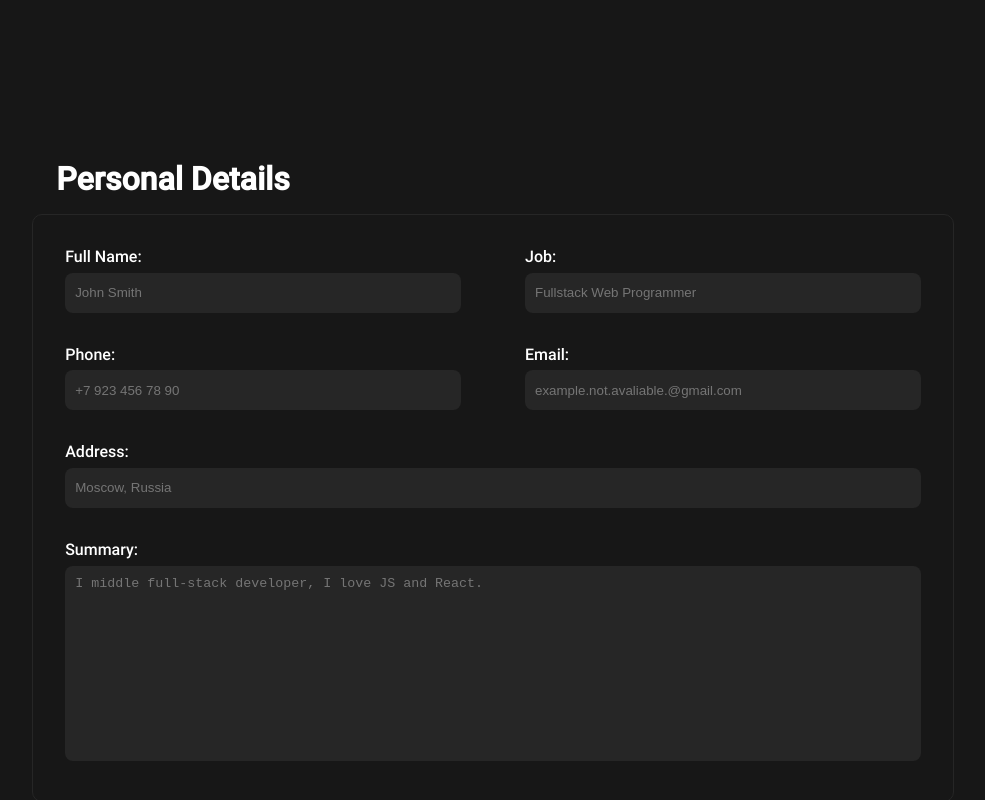
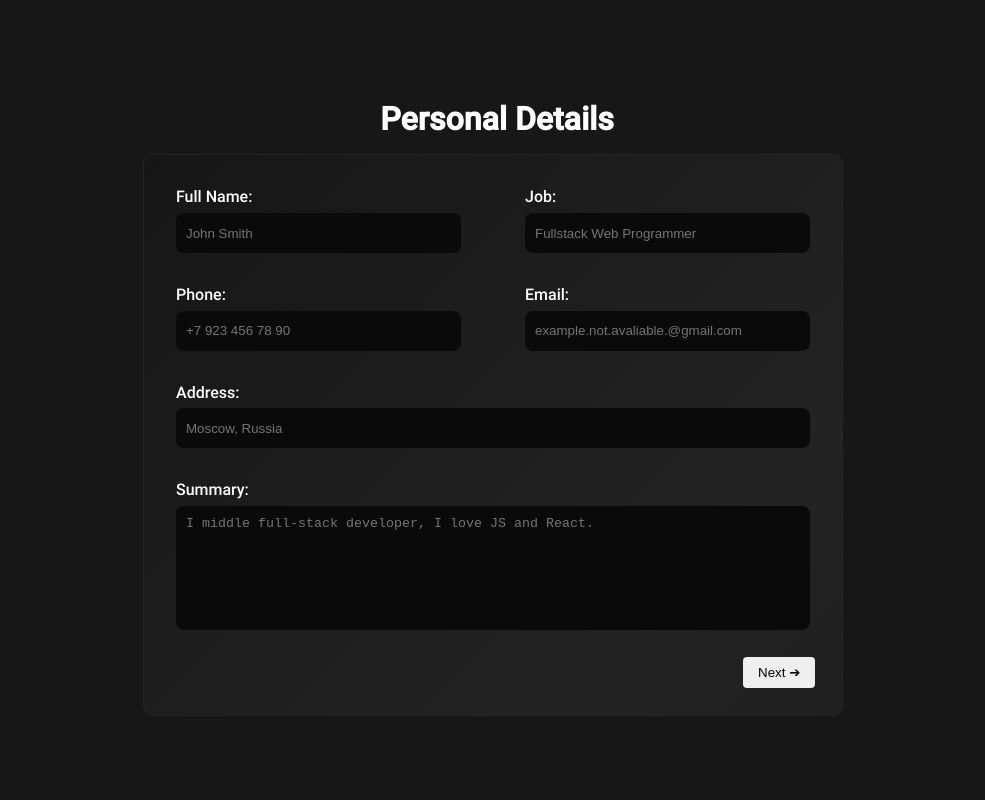
Before and after one commit to AkioKane/cv-application, a React (Vite) app: page / in a window 1280 px wide. Shown: the whole page, without its empty margins (147-1132 px from the left). Built offline with nearby package versions, Linux system fonts and the light colour scheme.

Commit message:
Added button and resize form and added style loader form

```diff
--- a/index.html
+++ b/index.html
@@ -4,9 +4,10 @@
     <meta charset="UTF-8" />
     <link rel="icon" type="image/svg+xml" href="/vite.svg" />
     <meta name="viewport" content="width=device-width, initial-scale=1.0" />
-    <title>cv-application</title>
+    <title>Create your Resume</title>
   </head>
   <body>
+    <noscript>Please enable JavaScript to you see this app.</noscript>
     <div id="root"></div>
     <script type="module" src="/src/main.jsx"></script>
   </body>
--- a/src/App.jsx
+++ b/src/App.jsx
@@ -1,17 +1,18 @@
 import { useState } from 'react'
-import Form from './components/Form'
+import FormPersonalDetails from './components/FormPersonalDetails'
 import "./styles/App.css"
 
 function App() {
-  const [count, setCount] = useState(0)
 
   return (
     <>
       <div className="app">
+        <div className="menu-buttons"></div>
+
         <div className="app-sidebar">
           <h1>Personal Details</h1>
           <div className="sidebar">
-            <Form />
+            <FormPersonalDetails />
           </div>
         </div>
       </div>
--- a/src/components/Form.jsx
+++ /dev/null
@@ -1,78 +0,0 @@
-import { useState } from "react";
-import { data } from "../data";
-import "../styles/Form.css"
-
-function Form() {
-  const [fullName, setFullName] = useState(data.fullName)
-  const [address, setAddress] = useState(data.address)
-  const [job, setJob] = useState(data.job)
-  const [mail, setMail] = useState(data.email)
-  const [phone, setPhone] = useState(data.phoneNumber)
-  const [summary, setSumamry] = useState(data.summary)
-
-  return (
-    <form>
-      <label>Full Name:
-        <input
-          type="text"
-          placeholder={data.fullName}
-          onChange={e =>
-            setFullName(e.target.value)
-          }
-        />
-      </label>
-
-      <label>Job:
-        <input
-          type="text"
-          placeholder={data.job}
-          onChange={e =>
-            setJob(e.target.value)
-          }
-        />
-      </label>
-
-      <label>Phone:
-        <input
-          type="text"
-          placeholder={data.phoneNumber}
-          onChange={e =>
-            setPhone(e.target.value)
-          }
-        />
-      </label>
-
-      <label>Email:
-        <input
-          type="text"
-          placeholder={data.email}
-          onChange={e =>
-            setMail(e.target.value)
-          }
-        />
-      </label>
-
-      <label className="full-row">Address:
-        <input
-          type="text"
-          placeholder={data.address}
-          onChange={e =>
-            setAddress(e.target.value)
-          }
-        />
-      </label>
-
-      <label className="full-row textarea-row">Summary:
-        <textarea
-          placeholder={data.summary}
-          onChange={e =>
-            setSumamry(e.target.value)
-          }
-        />
-      </label>
-
-    </form>
-  )
-}
-
-export default Form
--- /dev/null
+++ b/src/components/FormPersonalDetails.jsx
@@ -0,0 +1,85 @@
+import { useState } from "react";
+import { data } from "../data";
+import "../styles/Form.css"
+
+function FormPersonalDetails() {
+  const [fullName, setFullName] = useState(data.fullName)
+  const [address, setAddress] = useState(data.address)
+  const [job, setJob] = useState(data.job)
+  const [mail, setMail] = useState(data.email)
+  const [phone, setPhone] = useState(data.phoneNumber)
+  const [summary, setSumamry] = useState(data.summary)
+
+  return (
+    <form>
+
+      <div className="personal-info">
+        <label>Full Name:
+          <input
+            type="text"
+            placeholder={data.fullName}
+            onChange={e =>
+              setFullName(e.target.value)
+            }
+          />
+        </label>
+
+        <label>Job:
+          <input
+            type="text"
+            placeholder={data.job}
+            onChange={e =>
+              setJob(e.target.value)
+            }
+          />
+        </label>
+
+        <label>Phone:
+          <input
+            type="text"
+            placeholder={data.phoneNumber}
+            onChange={e =>
+              setPhone(e.target.value)
+            }
+          />
+        </label>
+
+        <label>Email:
+          <input
+            type="text"
+            placeholder={data.email}
+            onChange={e =>
+              setMail(e.target.value)
+            }
+          />
+        </label>
+      </div>
+
+      <label className="full-row">Address:
+        <input
+          type="text"
+          placeholder={data.address}
+          onChange={e =>
+            setAddress(e.target.value)
+          }
+        />
+      </label>
+
+      <label className="full-row textarea-row">Summary:
+        <textarea
+          placeholder={data.summary}
+          onChange={e =>
+            setSumamry(e.target.value)
+          }
+        />
+      </label>
+
+      <div className="sumbit-container">
+        <button className="send-button">Next &#10132;</button>
+      </div>
+
+    </form>
+  )
+}
+
+export default FormPersonalDetails
--- a/src/index.css
+++ b/src/index.css
@@ -11,6 +11,8 @@
 
 body {
   background-color: #171717;
+  overflow: hidden;
+  -webkit-font-smoothing: antialiased;
 }
 
 #root {
--- a/src/styles/App.css
+++ b/src/styles/App.css
@@ -8,16 +8,19 @@
   flex-direction: column;
   justify-content: center;
   align-items: center;
-  width: 90vw;
-  height: 80vh;
+  width: 100vw;
+  height: 100vh;
   font-family: "RobotoCustom";
   color: white;
 }
 
 .app .app-sidebar {
-  width: 80%;
-  height: 80%;
-  gap: 2em;
+  display: flex;
+  flex-direction: column;
+  justify-content: center;
+  align-items: center;
+  width: 100%;
+  height: 100%;
   max-width: 1000px;
 }
 
@@ -29,15 +32,38 @@
 .sidebar {
   display: flex;
   border-radius: 10px;
-  background-color: var(--component-background);
+  background: -webkit-linear-gradient(315deg, rgba(23, 23, 23, 0.8), rgba(38, 38, 38, 0.8), rgba(22, 22, 22, 0.8));
+  background: -moz-linear-gradient(315deg, rgba(23, 23, 23, 0.8), rgba(38, 38, 38, 0.8), rgba(22, 22, 22, 0.8));
+  background: linear-gradient(315deg, rgba(23, 23, 23, 0.8), rgba(38, 38, 38, 0.8), rgba(22, 22, 22, 0.8));
   border: 1px solid var(--component-color);
   color: white;
+  min-width: 70%;
+  background-size: 200% 100%;
+}
+
+.sidebar:hover {
+  animation: gradient 1.5s ease-in-out forwards;
+  animation-delay: 0.25s;
+}
+
+@keyframes gradient {
+  0% { background-position: 0% 50%; }
+  100% { background-position: 100% 50%; }
+}
+
+.sidebar:not(:hover) {
+  animation: gradientOut 1.5s ease-in-out forwards;
+}
+
+@keyframes gradientOut {
+  0% { background-position: 100% 50%; }
+  100% { background-position: 0% 50%; }
 }
 
 @media (max-width: 1200px) {
-  form {
+  form .personal-info {
     display: grid;
     grid-template-columns: 1fr;
-    grid-template-rows: 1fr 1fr 1fr 1fr 1fr 3fr;
+    grid-template-rows: 1fr 1fr 1fr 1fr;
   }
 }
--- a/src/styles/Form.css
+++ b/src/styles/Form.css
@@ -8,7 +8,7 @@
 
 .sidebar input, textarea {
   margin-top: 0.5em;
-  background-color: #262626;
+  background-color: #0a0a0a;
   border: none;
   border-radius: 8px;
   height: 40px;
@@ -17,27 +17,45 @@
 }
 
 form {
+  display: flex;
+  flex-direction: column;
+  align-items: start;
+  height: 100%;
+  width: 100%;
+}
+
+form .personal-info {
   display: grid;
   grid-template-columns: 1fr 1fr;
-  grid-template-rows: 1fr 1fr 1fr 1fr 1fr 1fr;
-  align-items: start;
+  grid-template-rows: 1fr 1fr;
   width: 100%;
-  height: 100%;
 }
 
 .full-row {
-  grid-column-start: 1;
-  grid-column-end: 3;
+  width: calc(100% - 4em);
 }
 
 textarea {
   resize: none;
-  min-width: 100%;
-  min-height: 100%;
-  grid-row-start: 4;
-  grid-row-end: 7;
+  height: 100%;
 }
 
 .textarea-row {
-  height: 200%;
+  height: 150px;
 }
+
+.sumbit-container {
+  display: flex;
+  justify-content: end;
+  width: 100%;
+}
+
+.send-button {
+  border: none;
+  padding: 8px 15px 8px 15px;
+  border-radius: 4px;
+  margin-top: 2em;
+  margin-bottom: 2em;
+  margin-right: 2em;
+  font-weight: 400;
+}
```
